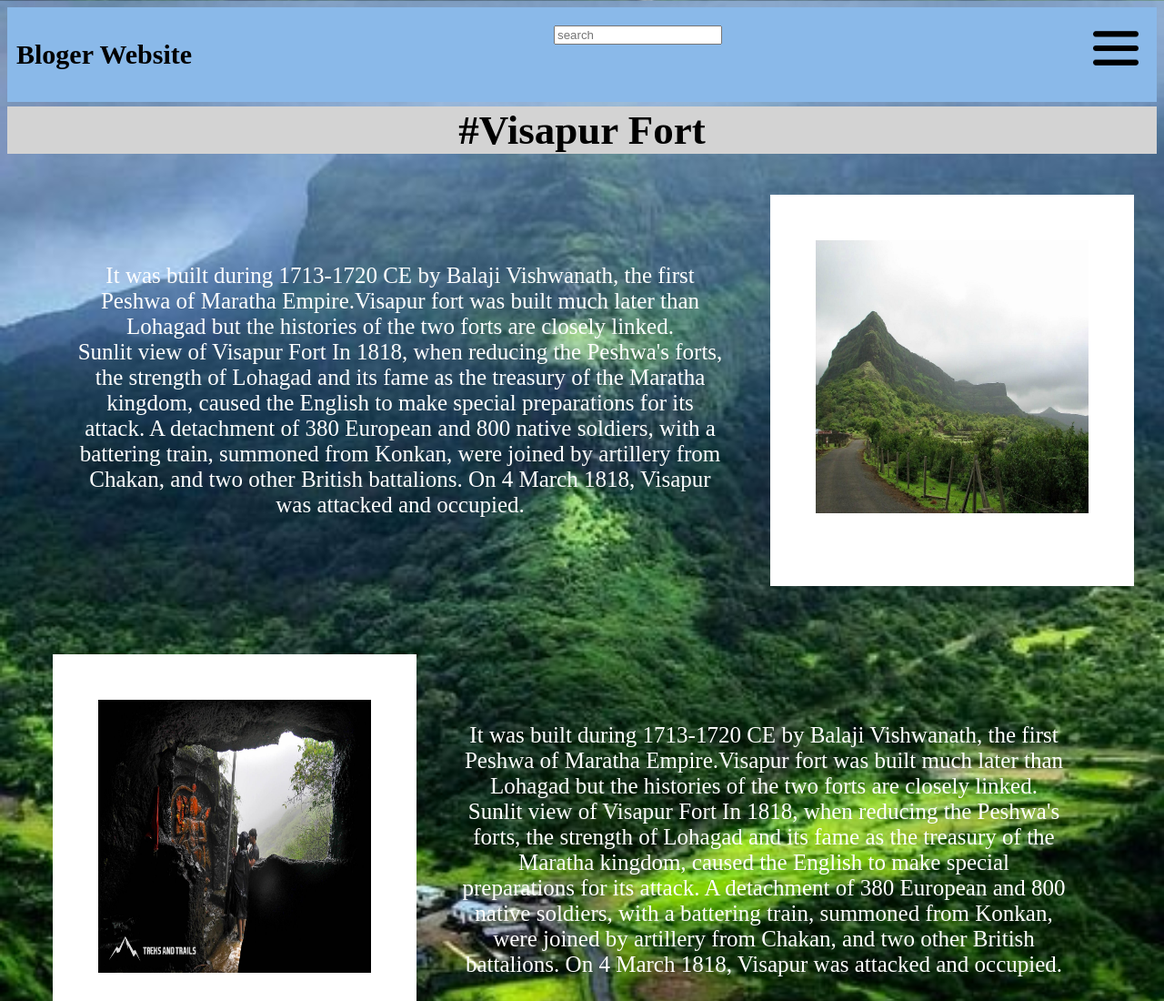
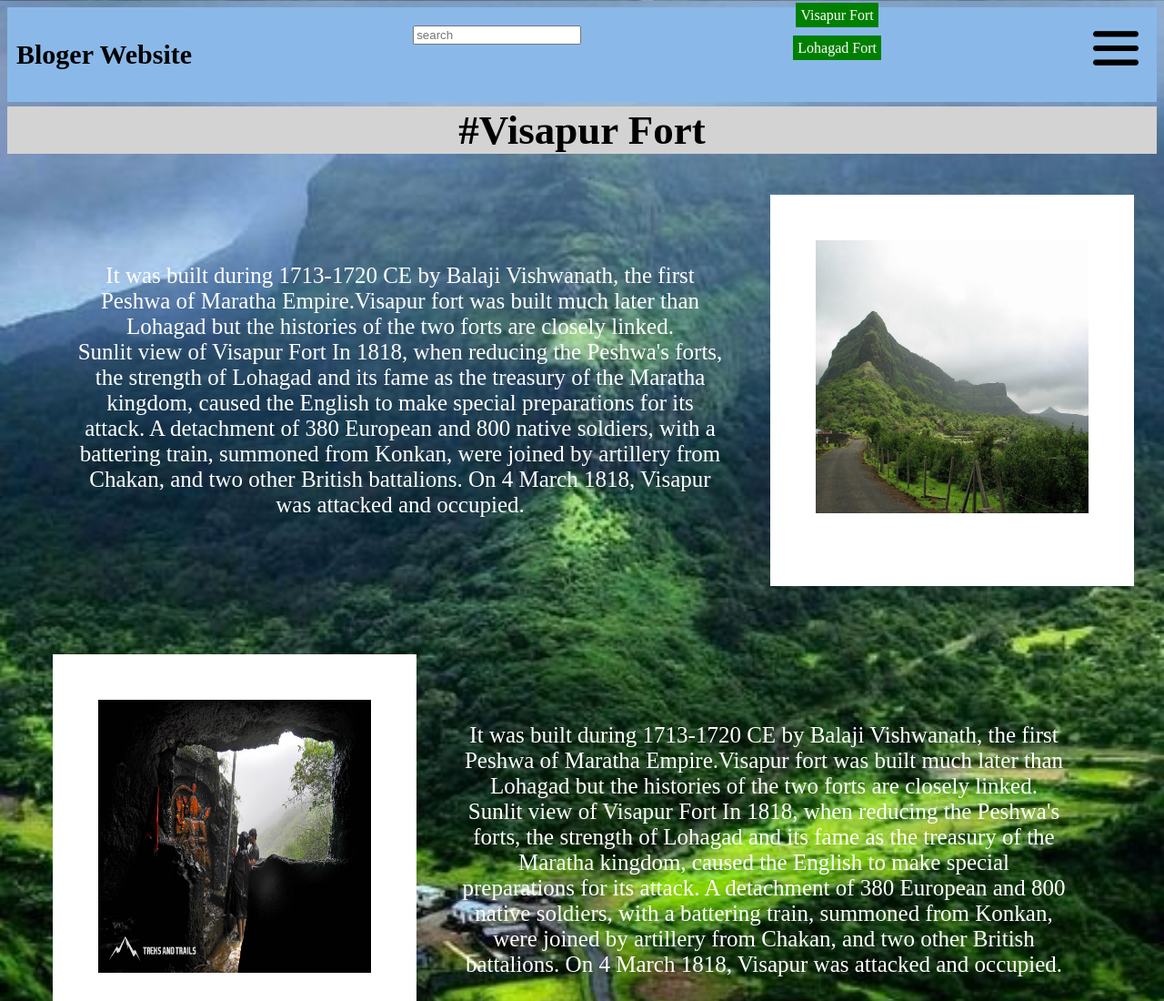
Before and after one commit to Harshal6191/blog-page, a plain HTML site: page index.html in a window 1280 px wide. Shown: the top 1100 px of the page at 91% size. Drawn offline with Linux system fonts and the light colour scheme.

Commit message:
index.html

```diff
--- a/index.html
+++ b/index.html
@@ -1,21 +1,28 @@
-<html>
+<html <p style=" scroll-behavior: smooth;">
 <head>
 <title>Blog Page</title>
 </head>
-<body <p style="background-image:url('bg.jpg');background-repeat: No-repeat; background-size:cover; background-attachment:fixed;">
+<body <p style="background-image:url('bg.jpg');background-repeat: No-repeat; background-size:cover; background-attachment:fixed;scroll-behavior: smooth;">
 
-<nav <p style="background-color:#8ab9e9 ; position:sticky;text-align:center; display:flex;justify-content:space-between;">
+<nav <p style="background-color:#8ab9e9 ; position:sticky; top:0; z-index:50;text-align:center; display:flex;justify-content:space-between;">
 <div <p style="font-size:20px;padding:10px">
 <h1>Bloger Website</h1>
 </div>
 <div <p style="padding:20px;">
 <input type=search name=search placeholder=search>
 </div>
+<div>
+    <a <p style=" background-color:green; padding:5px; text-decoration: none;" href="#Visapur_Fort"><font color= white>Visapur Fort</font></a><br>
+   <br>
+    <a <p style="background-color:green;padding:5px; text-decoration: none;" href="#Lohagad_Fort"><font color= white>Lohagad Fort</font></a>
+</div>
 <div <p style="padding:20px;">
-<img src="menu.png" height=50 width=50>
+<img src="menu.png" height=50 width=50 >
+
+
 </div>
 </nav>
-<div <p style="background-color:lightgrey;"><h1 <p style="text-align:center; margin-top:5px; margin-bottom:20px; position: sticky; box-sizing:border-box; font-size:45px;">#Visapur Fort</h1>
+<div id="Visapur_Fort"<p style="background-color:lightgrey;"><h1 <p style="text-align:center; margin-top:5px; margin-bottom:20px; position: sticky; box-sizing:border-box; font-size:45px;">#Visapur Fort</h1>
 </div>
 <div <p style="display:flex; padding: 25px; text-align:center;">
 
@@ -61,7 +68,7 @@ In 1818, when reducing the Peshwa's forts, the strength of Lohagad and its fame
 
 </div>
 </div>
-<div <p style="background-color:lightgrey;"><h1 <p style="text-align:center; margin-top:0; margin-bottom:20px; position: sticky; box-sizing:border-box; font-size:45px;">#Lohagad Fort</h1>
+<div id="Lohagad_Fort"<p style="background-color:lightgrey;"><h1 <p style="text-align:center; margin-top:0; margin-bottom:20px; position: sticky; box-sizing:border-box; font-size:45px;">#Lohagad Fort</h1>
 </div>
 <div <p style="display:flex; padding: 25px; text-align:center;">
 
```
